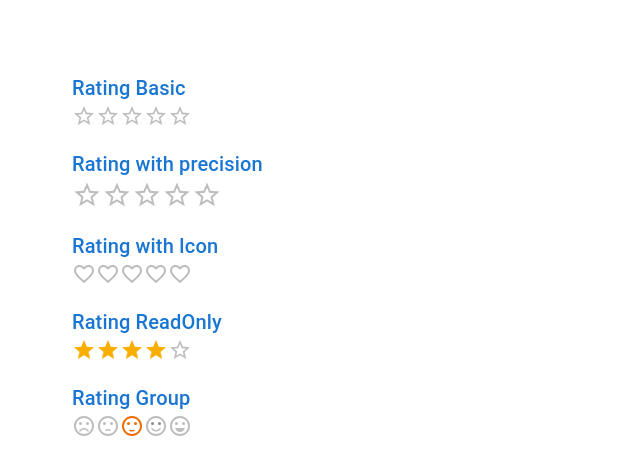
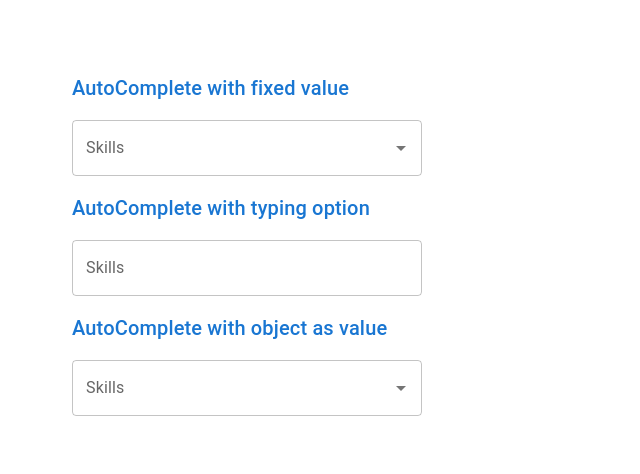
Before and after one commit to priyak1203/React-MUI, a React (Vite) app in the folder JS-Examples/: page / in a window 1280 px wide. Shown: the top 474 px of the page, without its empty margins (0-640 px from the left). Built offline with nearby package versions, Linux system fonts and the light colour scheme.

Commit message:
autocomplete and its variants

```diff
--- a/JS-Examples/src/App.jsx
+++ b/JS-Examples/src/App.jsx
@@ -1,4 +1,5 @@
 import {
+  MuiAutoComplete,
   MuiButton,
   MuiCheckBox,
   MuiRadioButton,
@@ -22,8 +23,9 @@ function App() {
       {/* <MuiRadioButton /> */}
       {/* <MuiCheckBox /> */}
       {/* <MuiSwitch /> */}
-      <MuiRating />
-      <MuiRatingGroup />
+      {/* <MuiRating />
+      <MuiRatingGroup /> */}
+      <MuiAutoComplete />
     </div>
   );
 }
--- /dev/null
+++ b/JS-Examples/src/components/MuiAutoComplete.jsx
@@ -0,0 +1,63 @@
+import { Autocomplete, Box, Stack, TextField, Typography } from '@mui/material';
+import { useState } from 'react';
+
+const skills = ['HTML', 'CSS', 'JavaScript', 'React', 'TypeScript'];
+
+const skillsOptions = skills.map((skill, index) => ({
+  id: index + 1,
+  label: skill,
+}));
+
+const MuiAutoComplete = () => {
+  const [value, setValue] = useState(null);
+  const [freeValue, setFreeValue] = useState(null);
+  const [skill, setSkill] = useState(null);
+
+  console.log({ value, freeValue, skill });
+
+  return (
+    <Stack width="350px" spacing={2}>
+      {/* AutoComplete with fixed value */}
+      <Box>
+        <Typography variant="h6" color="primary" mb={2}>
+          AutoComplete with fixed value
+        </Typography>
+        <Autocomplete
+          options={skills}
+          renderInput={(params) => <TextField {...params} label="Skills" />}
+          value={value}
+          onChange={(e, newValue) => setValue(newValue)}
+        />
+      </Box>
+
+      {/* AutoComplete with typing option */}
+      <Box>
+        <Typography variant="h6" color="primary" mb={2}>
+          AutoComplete with typing option
+        </Typography>
+        <Autocomplete
+          options={skills}
+          renderInput={(params) => <TextField {...params} label="Skills" />}
+          value={freeValue}
+          onChange={(e, newValue) => setFreeValue(newValue)}
+          freeSolo
+        />
+      </Box>
+
+      {/* AutoComplete with object as value */}
+      <Box>
+        <Typography variant="h6" color="primary" mb={2}>
+          AutoComplete with object as value
+        </Typography>
+        <Autocomplete
+          options={skillsOptions}
+          renderInput={(params) => <TextField {...params} label="Skills" />}
+          value={skill}
+          onChange={(e, newValue) => setSkill(newValue)}
+        />
+      </Box>
+    </Stack>
+  );
+};
+
+export default MuiAutoComplete;
--- a/JS-Examples/src/components/index.js
+++ b/JS-Examples/src/components/index.js
@@ -1,3 +1,4 @@
+export { default as MuiAutoComplete } from './MuiAutoComplete';
 export { default as MuiButton } from './MuiButton';
 export { default as MuiCheckBox } from './MuiCheckBox';
 export { default as MuiRadioButton } from './MuiRadioButton';
```
